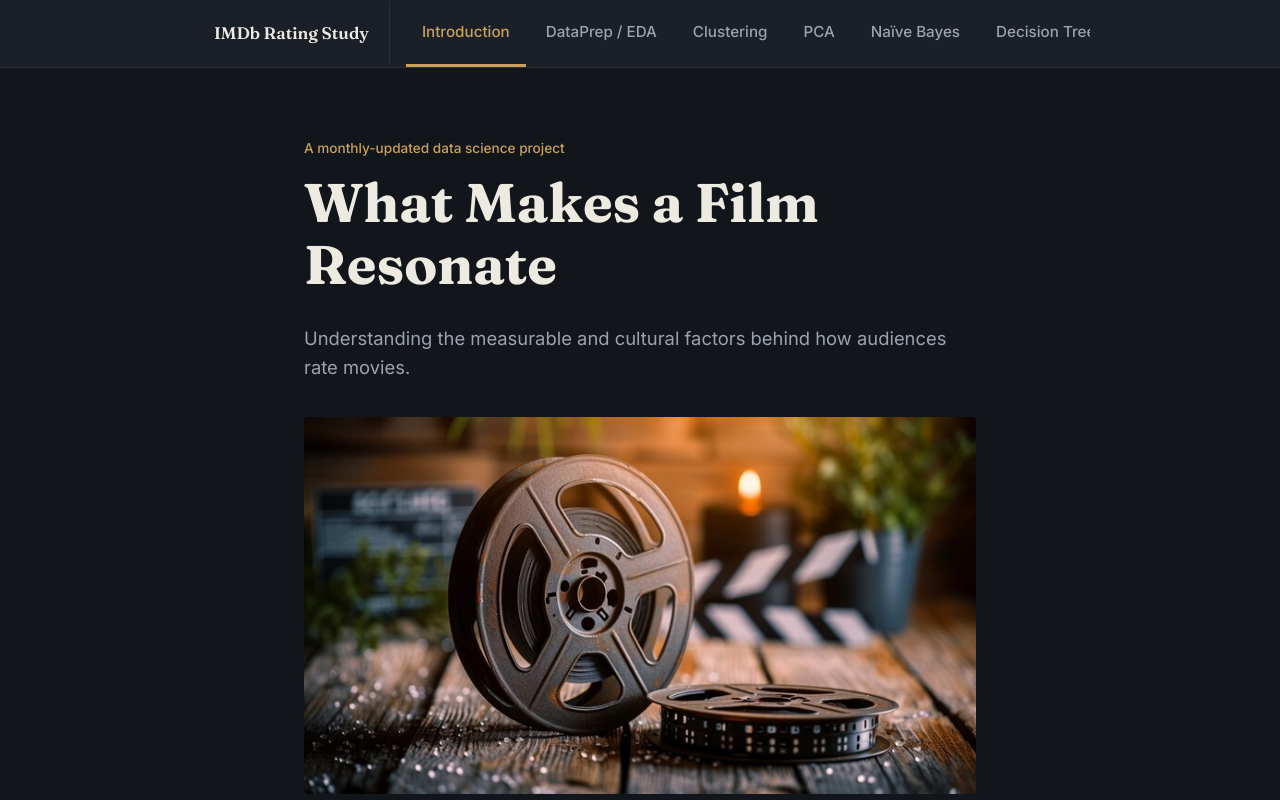
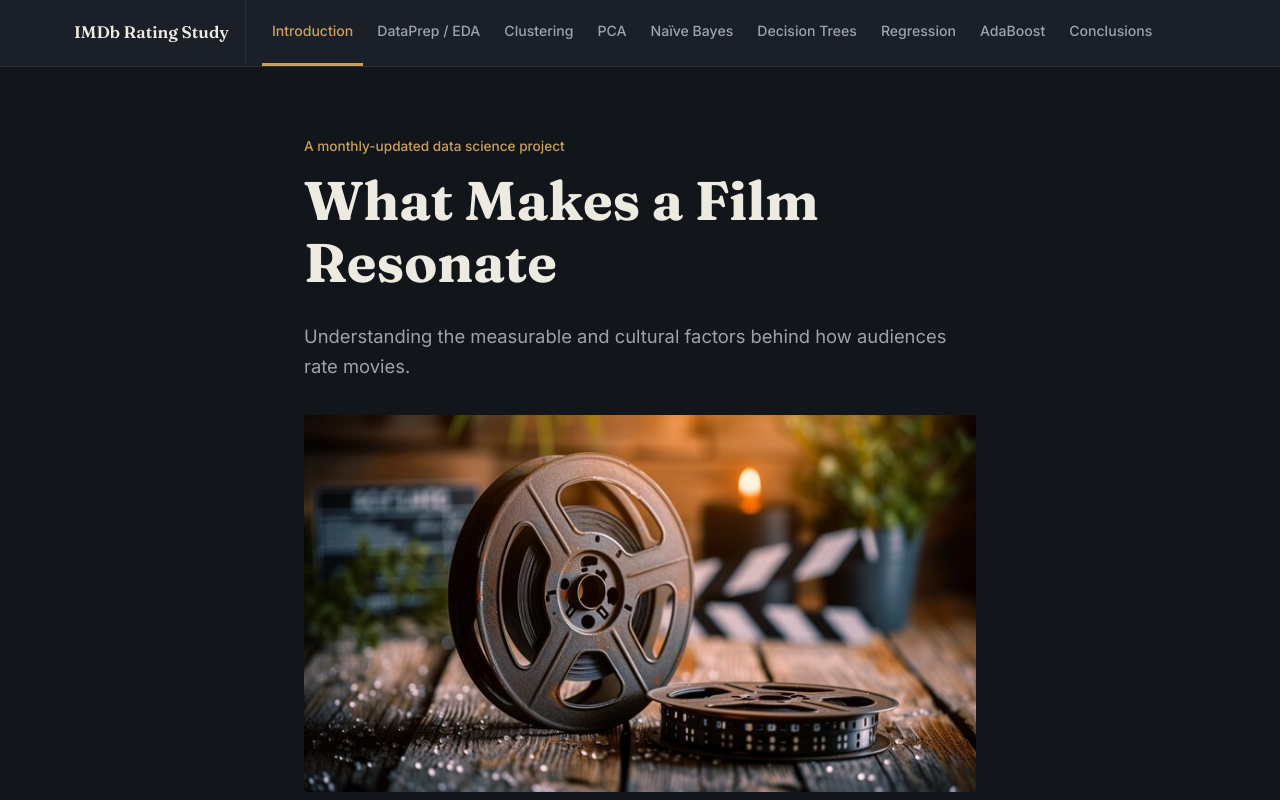
Before and after one commit to natarajankrishna/IMDB-Project, a plain HTML site: page index.html in a window 1280 px wide. Shown: the top 800 px of the page. Drawn offline with Linux system fonts and the light colour scheme; files that its build step writes are made by us from their sources.

Commit message:
Update style.css

```diff
--- a/style.css
+++ b/style.css
@@ -39,7 +39,7 @@ a { color: var(--gold); }
   border-bottom: 1px solid var(--surface-line);
 }
 .nav-inner {
-  max-width: 900px;
+  max-width: 1180px;
   margin: 0 auto;
   padding: 0 24px;
   display: flex;
@@ -51,7 +51,7 @@ a { color: var(--gold); }
   font-family: 'Fraunces', serif;
   font-weight: 600;
   font-size: 1.05rem;
-  padding: 18px 20px 18px 0;
+  padding: 18px 16px 18px 0;
   white-space: nowrap;
   color: var(--text);
   text-decoration: none;
@@ -62,8 +62,8 @@ a { color: var(--gold); }
 .nav-tabs a {
   color: var(--text-dim);
   text-decoration: none;
-  padding: 20px 16px;
-  font-size: 0.95rem;
+  padding: 20px 10px;
+  font-size: 0.88rem;
   font-weight: 500;
   white-space: nowrap;
   border-bottom: 3px solid transparent;
```
